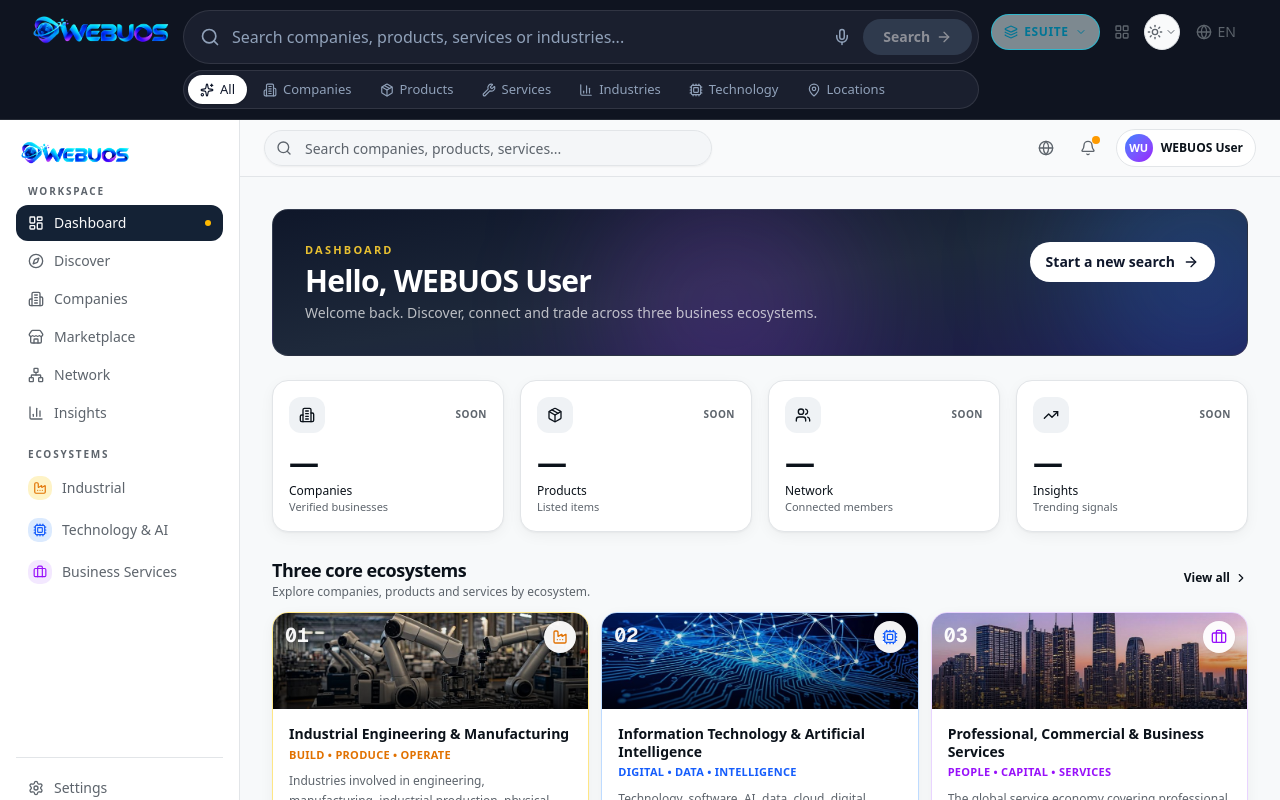
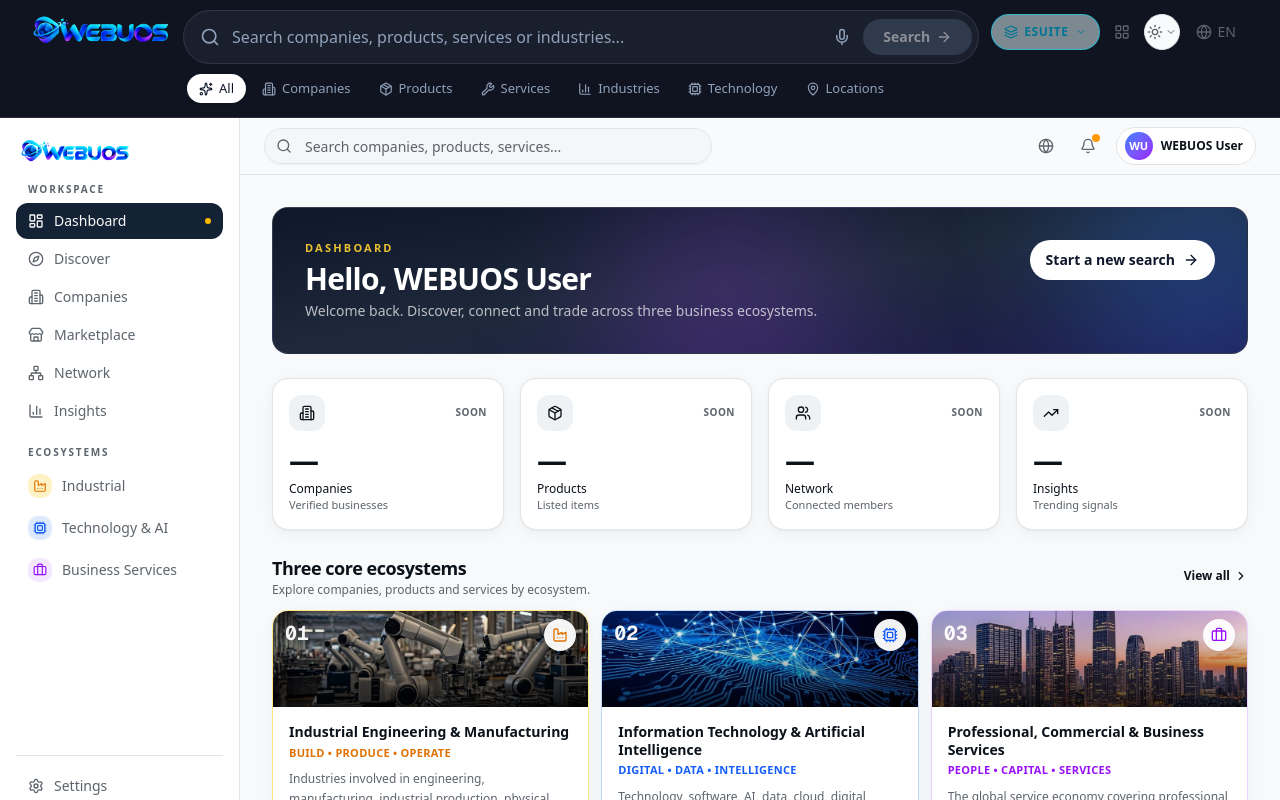
Before and after one commit to Jobsonn-dev/we-suite, a Next.js app: page /dashboard in a window 1280 px wide. Shown: the top 800 px of the page. Built offline with nearby package versions, Linux system fonts and the light colour scheme.

Commit message:
fc393d62-a9b6-4f20-9c31-35536ff13e72

```diff
--- a/src/components/layout/header-search-bar.tsx
+++ b/src/components/layout/header-search-bar.tsx
@@ -190,8 +190,8 @@
         </div>
       </form>
 
-      {/* Category filter bar — matches target image */}
-      <div className="mt-1.5 flex items-center gap-1 overflow-x-auto rounded-full border border-white/10 bg-[#1a1f2e] p-1 scrollbar-thin">
+      {/* Category filter bar — floating pills, no container background */}
+      <div className="mt-1.5 flex items-center gap-1 overflow-x-auto p-1 scrollbar-thin">
         {CATEGORIES.map((cat) => {
           const Icon = cat.icon;
           const isActive = category === cat.key;
```
Also changed, not shown: upload/pasted_image_1791013478934.png (added).
